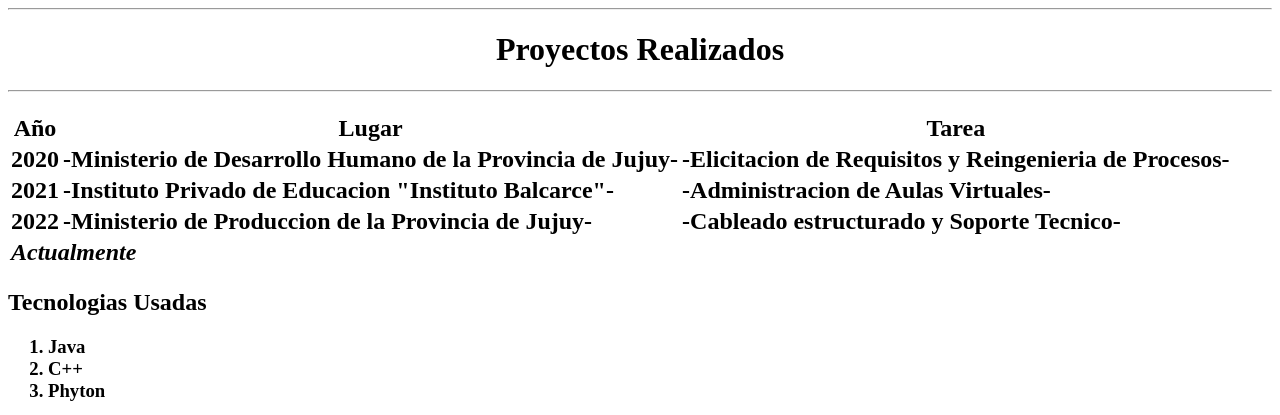
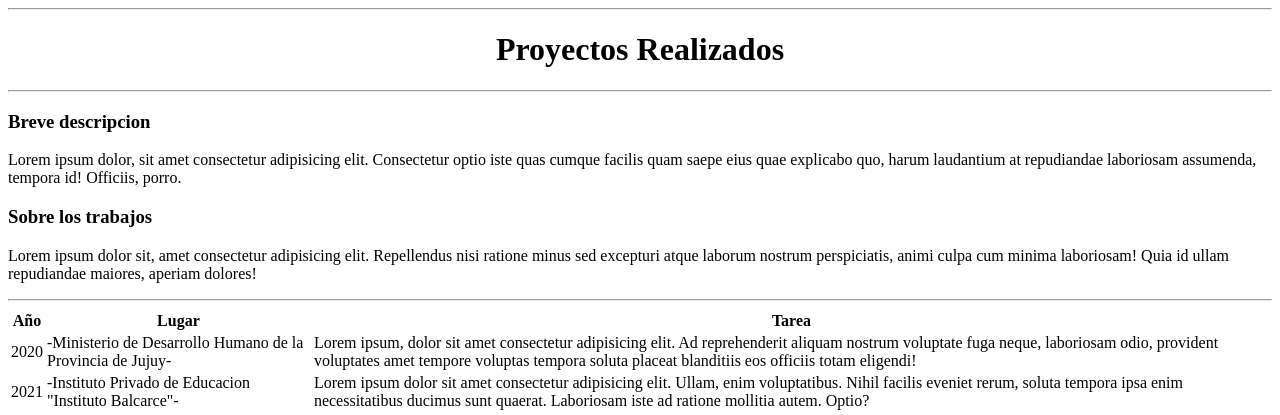
Before and after one commit to juanvillaf/modulo2-villafanie, a plain HTML site: page proyectos/proyectos-realizados.html in a window 1280 px wide. Shown: the top 415 px of the page. Drawn offline with Linux system fonts and the light colour scheme.

Commit message:
Version 0.1.0

```diff
--- a/proyectos/proyectos-realizados.html
+++ b/proyectos/proyectos-realizados.html
@@ -11,7 +11,22 @@
     <hr />
     <h1><center>Proyectos Realizados</center></h1>
     <hr />
-    <h2>
+
+    <h3>Breve descripcion</h3>
+    <p>
+      Lorem ipsum dolor, sit amet consectetur adipisicing elit. Consectetur
+      optio iste quas cumque facilis quam saepe eius quae explicabo quo, harum
+      laudantium at repudiandae laboriosam assumenda, tempora id! Officiis,
+      porro.
+    </p>
+    <h3>Sobre los trabajos</h3>
+    <p>
+      Lorem ipsum dolor sit, amet consectetur adipisicing elit. Repellendus nisi
+      ratione minus sed excepturi atque laborum nostrum perspiciatis, animi
+      culpa cum minima laboriosam! Quia id ullam repudiandae maiores, aperiam
+      dolores!
+    </p>
+    <hr />
     <table>
       <thead>
         <tr>
@@ -24,17 +39,32 @@
         <tr>
           <td>2020</td>
           <td>-Ministerio de Desarrollo Humano de la Provincia de Jujuy-</td>
-            <td>-Elicitacion de Requisitos y Reingenieria de Procesos-</td>
+          <td>
+            Lorem ipsum, dolor sit amet consectetur adipisicing elit. Ad
+            reprehenderit aliquam nostrum voluptate fuga neque, laboriosam odio,
+            provident voluptates amet tempore voluptas tempora soluta placeat
+            blanditiis eos officiis totam eligendi!
+          </td>
         </tr>
         <tr>
           <td>2021</td>
           <td>-Instituto Privado de Educacion "Instituto Balcarce"-</td>
-            <td>-Administracion de Aulas Virtuales-</td>
+          <td>
+            Lorem ipsum dolor sit amet consectetur adipisicing elit. Ullam, enim
+            voluptatibus. Nihil facilis eveniet rerum, soluta tempora ipsa enim
+            necessitatibus ducimus sunt quaerat. Laboriosam iste ad ratione
+            mollitia autem. Optio?
+          </td>
         </tr>
         <tr>
           <td>2022</td>
           <td>-Ministerio de Produccion de la Provincia de Jujuy-</td>
-            <td>-Cableado estructurado y Soporte Tecnico-</td>
+          <td>
+            Lorem ipsum dolor sit amet consectetur, adipisicing elit. Minima
+            amet doloremque repellendus eum incidunt sapiente omnis, recusandae
+            accusantium laudantium quod dicta suscipit officia quis iste at
+            fugiat nam voluptatum impedit!
+          </td>
         </tr>
       </tbody>
       <tfoot>
@@ -43,7 +73,6 @@
         </tr>
       </tfoot>
     </table>
-    </h2>
     <h2>Tecnologias Usadas</h2>
     <h3>
       <ol>
@@ -52,10 +81,8 @@
         <li>Phyton</li>
       </ol>
     </h3>
-    <h1>Listado alumnos</h1>
-
+    <hr />
     <img src="https://picsum.photos/id/684/600/400" alt="Imagen de Ejemplo" />
-
     <hr />
     <h3>Made by</h3>
     <footer>
```
Also changed, not shown: contacto/contacto.html (+1 -1 lines), sobre-mi/quien-soy.html (+18 -8 lines), assets/jp.jpg (added). Lines whose indentation alone changed are shown as unchanged.
